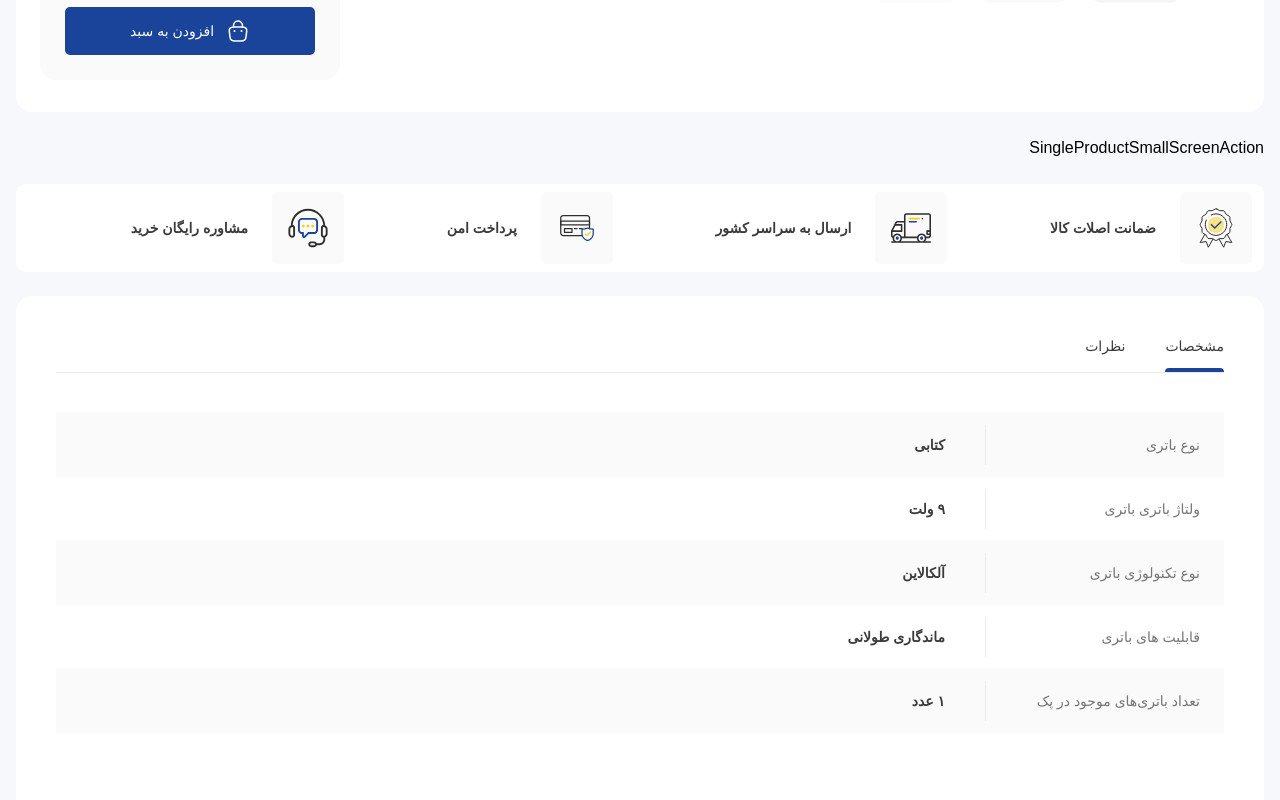
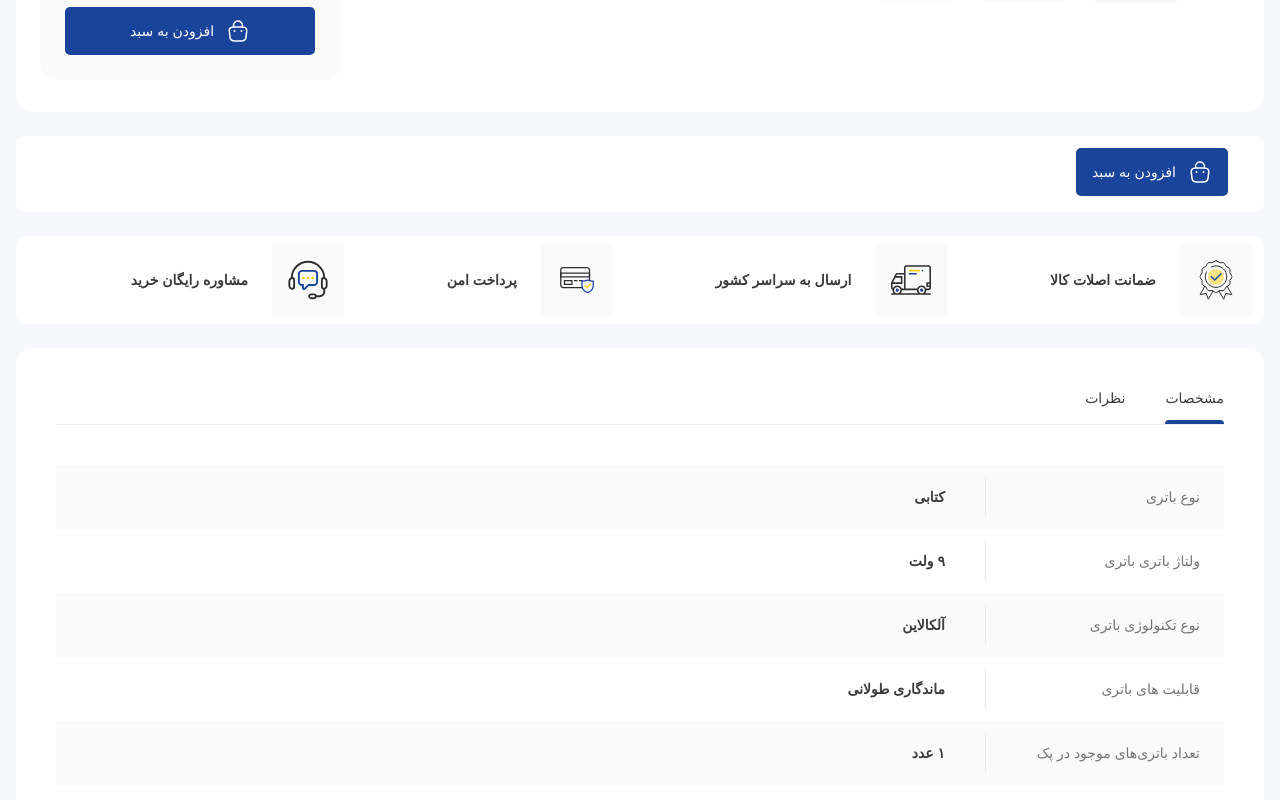
Before and after one commit to mahyarErshad/anaram-react, a React (Create React App) app: page /products/product/id-1234 in a window 1280 px wide. Shown: the part 846-1646 px from the top of the page. Built offline with nearby package versions, Linux system fonts and the light colour scheme; a web font is replaced by a local one.

Commit message:
Added PrimaryButton

```diff
--- a/src/Pages/SingleProduct/SingleProductDetailSection/SingleProductSmallScreenAction.jsx
+++ b/src/Pages/SingleProduct/SingleProductDetailSection/SingleProductSmallScreenAction.jsx
@@ -1,9 +1,15 @@
-import React from 'react'
+import React from "react";
+import PrimaryButton from "../../../Components/Utils/Buttons/PrimaryButton/PrimaryButton";
+import { ReactComponent as CartIcon } from "../../../assets/images/icons/bag-icon.svg";
 
 function SingleProductSmallScreenAction() {
   return (
-    <div>SingleProductSmallScreenAction</div>
-  )
+    <section className="w-full bg-white rounded-lg px-3 pt-3 pb-4 flex-col">
+      <div className="flex justify-between items-center px-6">
+        <PrimaryButton icon={<CartIcon className="stroke-white" />} text="افزودن به سبد" />
+      </div>
+    </section>
+  );
 }
 
-export default SingleProductSmallScreenAction
+export default SingleProductSmallScreenAction;
```
